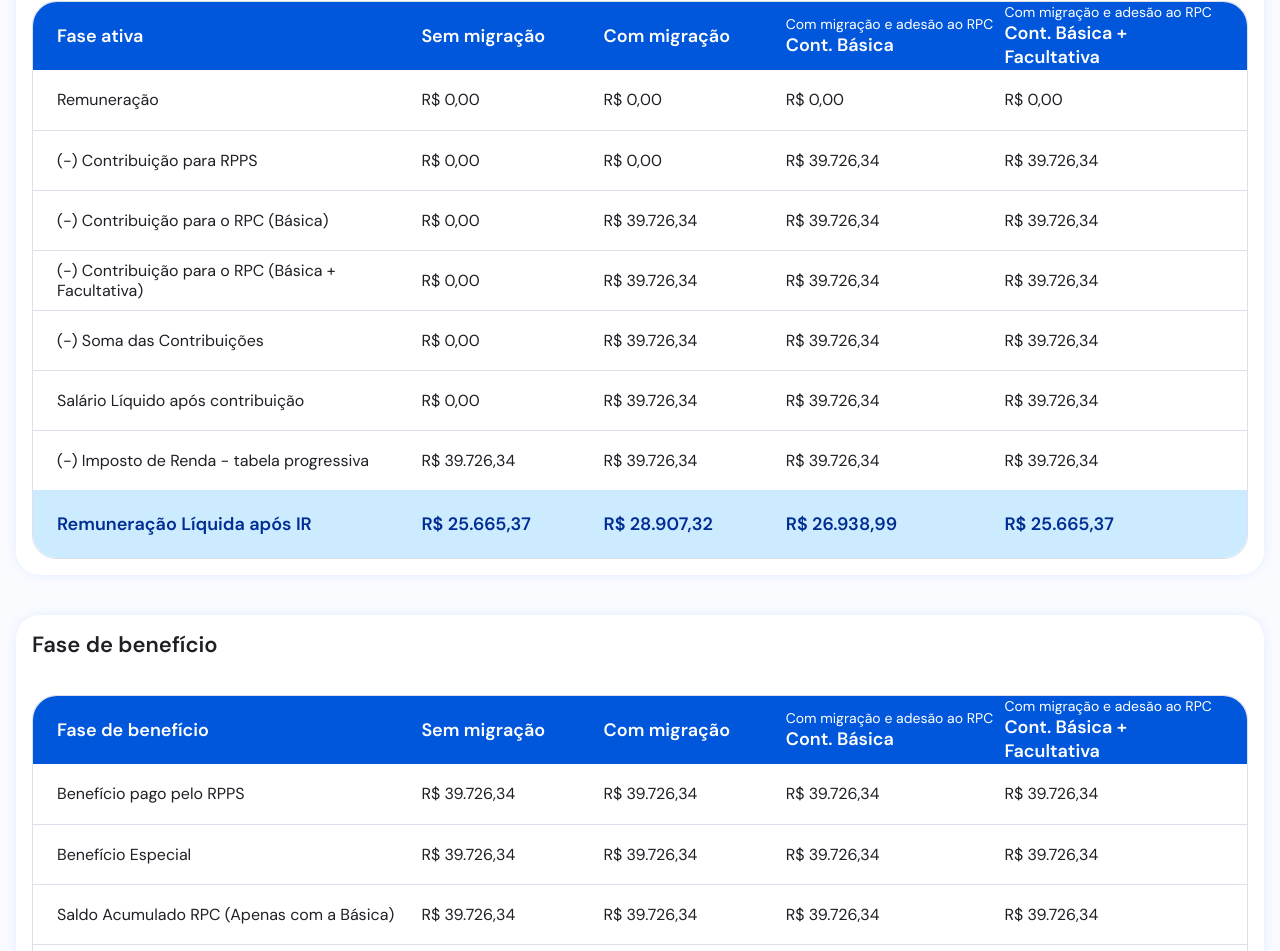
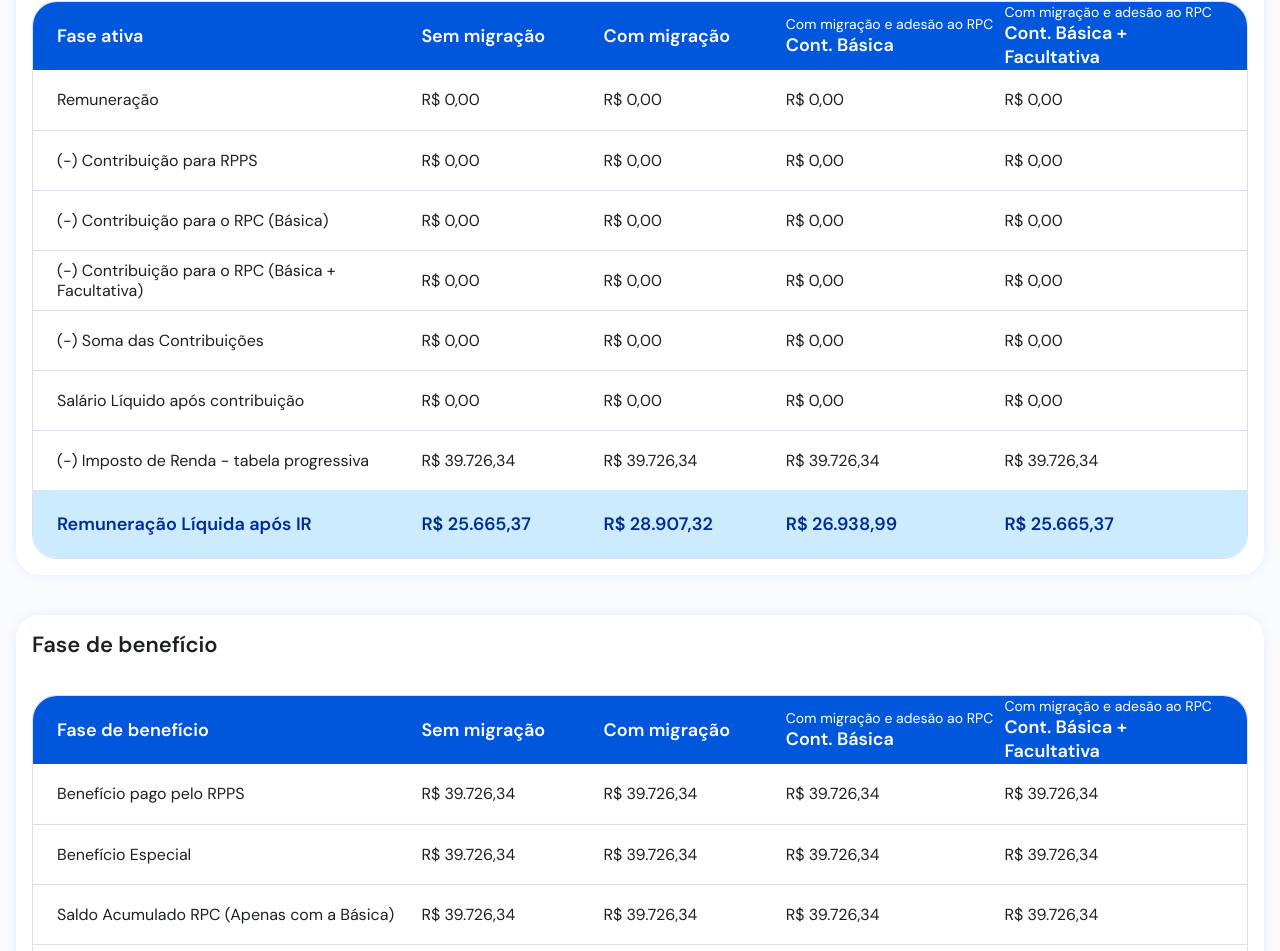
Before and after one commit to leonardobl/smr-front, a React (Vite) app: page / in a window 1280 px wide. Shown: the part 1559-2510 px from the top of the page. Built offline with nearby package versions, Linux system fonts and the light colour scheme.

Commit message:
tabela 1

```diff
--- a/src/Components/Templates/HomeTemplate/index.tsx
+++ b/src/Components/Templates/HomeTemplate/index.tsx
@@ -456,8 +456,16 @@ export const HomeTemplate = () => {
                   {maskMoney(table1?.contribuicao_RPPS?.com_migracao) ||
                     "R$ 0,00"}
                 </p>
-                <p>R$ 39.726,34</p>
-                <p>R$ 39.726,34</p>
+                <p>
+                  {maskMoney(
+                    table1?.contribuicao_RPPS?.com_migracao_rpc_basica
+                  ) || "R$ 0,00"}
+                </p>
+                <p>
+                  {maskMoney(
+                    table1?.contribuicao_RPPS?.com_migracao_rpc_facultativa
+                  ) || "R$ 0,00"}
+                </p>
               </TableItem>
 
               <TableItem columns="2fr 1fr 1fr 1.2fr 1.2fr">
@@ -466,9 +474,21 @@ export const HomeTemplate = () => {
                   {maskMoney(table1?.contribuicao_RPC_basica?.sem_migracao) ||
                     "R$ 0,00"}
                 </p>
-                <p>R$ 39.726,34</p>
-                <p>R$ 39.726,34</p>
-                <p>R$ 39.726,34</p>
+                <p>
+                  {maskMoney(table1?.contribuicao_RPC_basica?.com_migracao) ||
+                    "R$ 0,00"}
+                </p>
+                <p>
+                  {maskMoney(
+                    table1?.contribuicao_RPC_basica?.com_migracao_rpc_basica
+                  ) || "R$ 0,00"}
+                </p>
+                <p>
+                  {maskMoney(
+                    table1?.contribuicao_RPC_basica
+                      ?.com_migracao_rpc_facultativa
+                  ) || "R$ 0,00"}
+                </p>
               </TableItem>
 
               <TableItem columns="2fr 1fr 1fr 1.2fr 1.2fr">
@@ -478,9 +498,23 @@ export const HomeTemplate = () => {
                     table1?.contribuicao_RPC_facultativa?.sem_migracao
                   ) || "R$ 0,00"}
                 </p>
-                <p>R$ 39.726,34</p>
-                <p>R$ 39.726,34</p>
-                <p>R$ 39.726,34</p>
+                <p>
+                  {maskMoney(
+                    table1?.contribuicao_RPC_facultativa?.com_migracao
+                  ) || "R$ 0,00"}
+                </p>
+                <p>
+                  {maskMoney(
+                    table1?.contribuicao_RPC_facultativa
+                      ?.com_migracao_rpc_basica
+                  ) || "R$ 0,00"}
+                </p>
+                <p>
+                  {maskMoney(
+                    table1?.contribuicao_RPC_facultativa
+                      ?.com_migracao_rpc_facultativa
+                  ) || "R$ 0,00"}
+                </p>
               </TableItem>
 
               <TableItem columns="2fr 1fr 1fr 1.2fr 1.2fr">
@@ -489,9 +523,20 @@ export const HomeTemplate = () => {
                   {maskMoney(table1.soma_contribuicao.sem_migracao) ||
                     "R$ 0,00"}
                 </p>
-                <p>R$ 39.726,34</p>
-                <p>R$ 39.726,34</p>
-                <p>R$ 39.726,34</p>
+                <p>
+                  {maskMoney(table1.soma_contribuicao.com_migracao) ||
+                    "R$ 0,00"}
+                </p>
+                <p>
+                  {maskMoney(
+                    table1.soma_contribuicao.com_migracao_rpc_basica
+                  ) || "R$ 0,00"}
+                </p>
+                <p>
+                  {maskMoney(
+                    table1.soma_contribuicao.com_migracao_rpc_facultativa
+                  ) || "R$ 0,00"}
+                </p>
               </TableItem>
               <TableItem columns="2fr 1fr 1fr 1.2fr 1.2fr">
                 <p>Salário Líquido após contribuição</p>
@@ -500,9 +545,23 @@ export const HomeTemplate = () => {
                     table1?.salario_liquido_contribuicao?.sem_migracao
                   ) || "R$ 0,00"}
                 </p>
-                <p>R$ 39.726,34</p>
-                <p>R$ 39.726,34</p>
-                <p>R$ 39.726,34</p>
+                <p>
+                  {maskMoney(
+                    table1?.salario_liquido_contribuicao?.com_migracao
+                  ) || "R$ 0,00"}
+                </p>
+                <p>
+                  {maskMoney(
+                    table1?.salario_liquido_contribuicao
+                      ?.com_migracao_rpc_basica
+                  ) || "R$ 0,00"}
+                </p>
+                <p>
+                  {maskMoney(
+                    table1?.salario_liquido_contribuicao
+                      ?.com_migracao_rpc_facultativa
+                  ) || "R$ 0,00"}
+                </p>
               </TableItem>
 
               <TableItem columns="2fr 1fr 1fr 1.2fr 1.2fr">
--- a/src/Components/Templates/HomeTemplate/useHome.ts
+++ b/src/Components/Templates/HomeTemplate/useHome.ts
@@ -175,7 +175,9 @@ export const useHome = () => {
   function getData(data: IFormMainDTO) {
     setIsLoad(true);
 
-    calculoSalarioRPC(data);
+    const salario_contribuicao_rpc =
+      data.remuneracao_ativa_atual - data.valor_teto_rgps;
+    setValue("salario_contribuicao_rpc", salario_contribuicao_rpc);
 
     // FASE ATIVA SEM MIGRAÇÃO
 
@@ -185,12 +187,15 @@ export const useHome = () => {
     });
     const contribuicao_RPC_basica = formatDataContribuicaoRPCBasicaFaseAtiva({
       data,
+      salario_contribuicao_rpc,
     });
 
     const contribuicao_RPC_facultativa =
-      formatDataContribuicaoRPCBasicaFacultativaFaseAtiva({ data });
+      formatDataContribuicaoRPCBasicaFacultativaFaseAtiva({
+        data,
+        salario_contribuicao_rpc,
+      });
     const soma_contribuicao = formatDataSomaContribuicaoFaseAtiva({
-      data,
       contribuicao_RPC_basica,
       contribuicao_RPC_facultativa,
       contribuicao_RPPS,
@@ -216,6 +221,7 @@ export const useHome = () => {
       contribuicao_RPC_basica,
       soma_contribuicao,
       salario_liquido_contribuicao,
+      contribuicao_RPC_facultativa,
     }));
 
     setTimeout(() => {
@@ -225,11 +231,6 @@ export const useHome = () => {
 
   function printPage() {
     window.print();
-  }
-
-  function calculoSalarioRPC(data: IFormMainDTO) {
-    const salario = data.remuneracao_ativa_atual - data.valor_teto_rgps;
-    setValue("salario_contribuicao_rpc", salario);
   }
 
   useEffect(() => {
--- a/src/Functions/FaseAtiva/ContribuicaoRPCBasica.ts
+++ b/src/Functions/FaseAtiva/ContribuicaoRPCBasica.ts
@@ -4,9 +4,18 @@ import { ITypeFaseTable } from "../../Types/table";
 
 export function formatDataContribuicaoRPCBasicaFaseAtiva({
   data,
+  salario_contribuicao_rpc,
 }: {
   data: IFormMainDTO;
+  salario_contribuicao_rpc: number;
 }): ITypeFaseTable {
-  console.log(data);
-  return { ...DefaulValueTable1.contribuicao_RPC_basica };
+  const com_migracao_rpc_basica =
+    salario_contribuicao_rpc * (data.aliquota_contribuicao_rpc / 100);
+  const com_migracao_rpc_facultativa = com_migracao_rpc_basica;
+
+  return {
+    ...DefaulValueTable1.contribuicao_RPC_basica,
+    com_migracao_rpc_basica,
+    com_migracao_rpc_facultativa,
+  };
 }
--- a/src/Functions/FaseAtiva/ContribuicaoRPCBasicaFacultativa.ts
+++ b/src/Functions/FaseAtiva/ContribuicaoRPCBasicaFacultativa.ts
@@ -4,9 +4,18 @@ import { ITypeFaseTable } from "../../Types/table";
 
 export function formatDataContribuicaoRPCBasicaFacultativaFaseAtiva({
   data,
+  salario_contribuicao_rpc,
 }: {
   data: IFormMainDTO;
+  salario_contribuicao_rpc: number;
 }): ITypeFaseTable {
-  console.log("data", data);
-  return { ...DefaulValueTable1.contribuicao_RPC_facultativa };
+  const com_migracao_rpc_facultativa =
+    salario_contribuicao_rpc *
+    (data.aliquota_contribuicao_rpps / 100 -
+      data.aliquota_contribuicao_rpc / 100);
+
+  return {
+    ...DefaulValueTable1.contribuicao_RPC_facultativa,
+    com_migracao_rpc_facultativa,
+  };
 }
--- a/src/Functions/FaseAtiva/ContribuicaoRPPS.ts
+++ b/src/Functions/FaseAtiva/ContribuicaoRPPS.ts
@@ -15,9 +15,14 @@ export function formatDataContribuicaoRPPSFaseAtiva({
       Math.min(data.remuneracao_ativa_atual, data.valor_teto_rgps)
   );
 
+  const com_migracao_rpc_basica = com_migracao;
+  const com_migracao_rpc_facultativa = com_migracao;
+
   return {
     ...DefaulValueTable1.contribuicao_RPPS,
     sem_migracao,
     com_migracao,
+    com_migracao_rpc_basica,
+    com_migracao_rpc_facultativa,
   };
 }
--- a/src/Functions/FaseAtiva/SalarioLiquido.ts
+++ b/src/Functions/FaseAtiva/SalarioLiquido.ts
@@ -15,5 +15,20 @@ export function formatDataSalarioLiquidoFaseAtiva({
   const sem_migracao =
     remuneracao.sem_migracao - soma_contribuicao.sem_migracao;
 
-  return { ...DefaulValueTable1.salario_liquido_contribuicao, sem_migracao };
+  const com_migracao =
+    remuneracao.sem_migracao - soma_contribuicao.com_migracao;
+
+  const com_migracao_rpc_basica =
+    remuneracao.sem_migracao - soma_contribuicao.com_migracao_rpc_basica;
+
+  const com_migracao_rpc_facultativa =
+    remuneracao.sem_migracao - soma_contribuicao.com_migracao_rpc_facultativa;
+
+  return {
+    ...DefaulValueTable1.salario_liquido_contribuicao,
+    sem_migracao,
+    com_migracao,
+    com_migracao_rpc_basica,
+    com_migracao_rpc_facultativa,
+  };
 }
--- a/src/Functions/FaseAtiva/SomaContribuicao.ts
+++ b/src/Functions/FaseAtiva/SomaContribuicao.ts
@@ -1,23 +1,40 @@
 import { DefaulValueTable1 } from "./../../Components/Templates/HomeTemplate/useHome";
 import { ITypeFaseTable } from "./../../Types/table.d";
-import { IFormMainDTO } from "./../../Types/formMain.d";
 
 export function formatDataSomaContribuicaoFaseAtiva({
-  data,
   contribuicao_RPPS,
   contribuicao_RPC_basica,
   contribuicao_RPC_facultativa,
 }: {
-  data: IFormMainDTO;
   contribuicao_RPPS: ITypeFaseTable;
   contribuicao_RPC_basica: ITypeFaseTable;
   contribuicao_RPC_facultativa: ITypeFaseTable;
 }): ITypeFaseTable {
-  console.log(data);
   const sem_migracao =
     contribuicao_RPPS.sem_migracao +
     contribuicao_RPC_basica.sem_migracao +
     contribuicao_RPC_facultativa.sem_migracao;
 
-  return { ...DefaulValueTable1.soma_contribuicao, sem_migracao: sem_migracao };
+  const com_migracao =
+    contribuicao_RPPS.com_migracao +
+    contribuicao_RPC_basica.com_migracao +
+    contribuicao_RPC_facultativa.com_migracao;
+
+  const com_migracao_rpc_basica =
+    contribuicao_RPPS.com_migracao_rpc_basica +
+    contribuicao_RPC_basica.com_migracao_rpc_basica +
+    contribuicao_RPC_facultativa.com_migracao_rpc_basica;
+
+  const com_migracao_rpc_facultativa =
+    contribuicao_RPPS.com_migracao_rpc_basica +
+    contribuicao_RPC_basica.com_migracao_rpc_basica +
+    contribuicao_RPC_facultativa.com_migracao_rpc_facultativa;
+
+  return {
+    ...DefaulValueTable1.soma_contribuicao,
+    sem_migracao,
+    com_migracao,
+    com_migracao_rpc_basica,
+    com_migracao_rpc_facultativa,
+  };
 }
```
